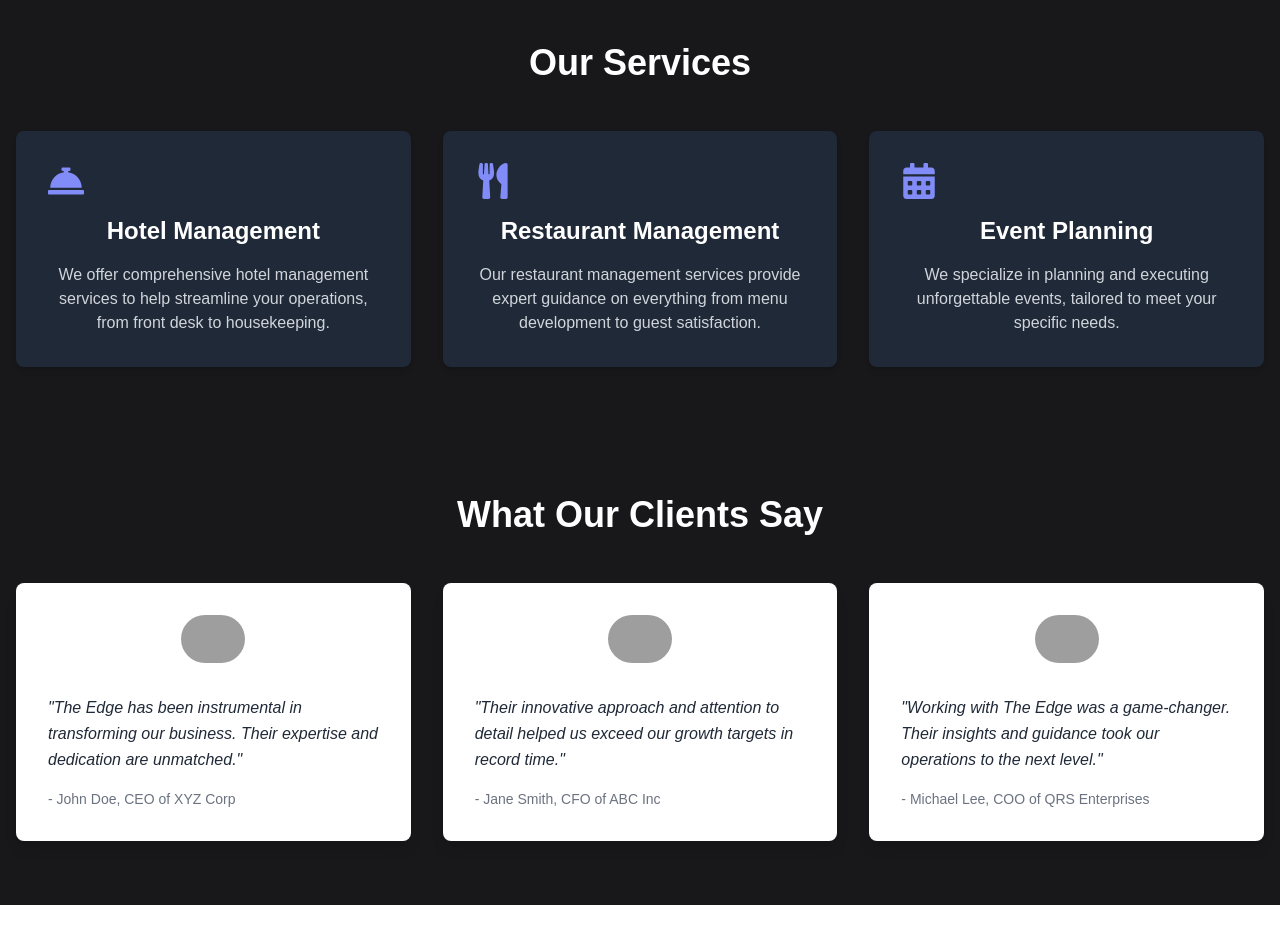
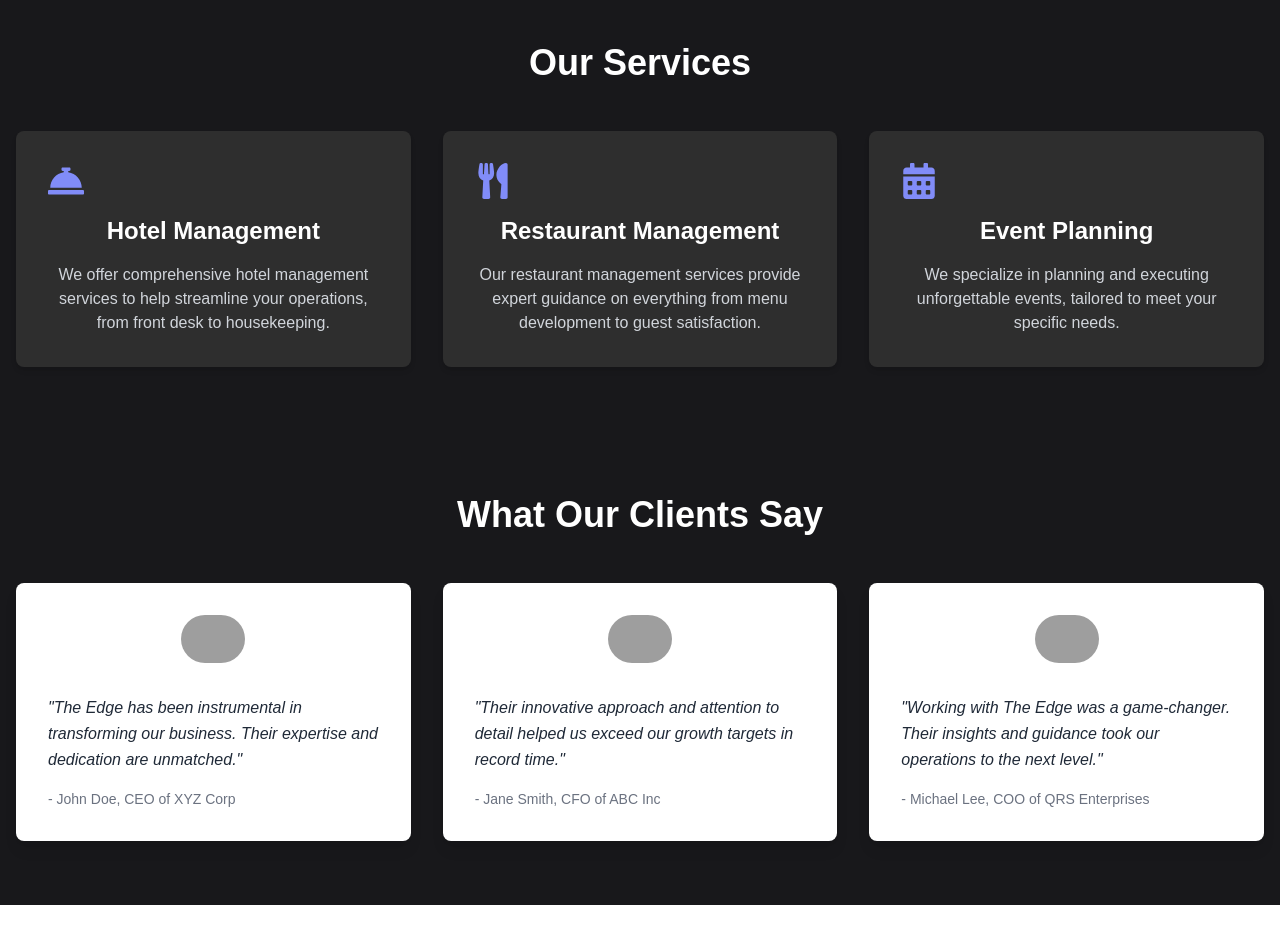
Before and after one commit to mark18cosmic/the-edge, a Next.js app: page / in a window 1280 px wide. Shown: the part 2200-3128 px from the top of the page. Built offline with nearby package versions, Linux system fonts and the light colour scheme; grey boxes are pictures that could not be loaded.

Commit message:
changed up the colors

```diff
--- a/app/components/services.tsx
+++ b/app/components/services.tsx
@@ -65,7 +65,7 @@ const Services = () => {
         <div className="grid grid-cols-1 md:grid-cols-2 lg:grid-cols-3 gap-8">
           {/* Hotel Management */}
           <div
-            className="bg-gray-800 p-8 rounded-lg shadow-md hover:shadow-lg transition-shadow duration-300 transform hover:scale-105"
+            className="bg-[#2e2e2e] p-8 rounded-lg shadow-md hover:shadow-lg transition-shadow duration-300 transform hover:scale-105"
             ref={(el) => { serviceCardsRef.current[0] = el; }}
           >
             <div className="mb-4 text-indigo-400 text-4xl">
@@ -79,7 +79,7 @@ const Services = () => {
 
           {/* Restaurant Management */}
           <div
-            className="bg-gray-800 p-8 rounded-lg shadow-md hover:shadow-lg transition-shadow duration-300 transform hover:scale-105"
+            className="bg-[#2e2e2e] p-8 rounded-lg shadow-md hover:shadow-lg transition-shadow duration-300 transform hover:scale-105"
             ref={(el) => { serviceCardsRef.current[1] = el; }}
           >
             <div className="mb-4 text-indigo-400 text-4xl">
@@ -93,7 +93,7 @@ const Services = () => {
 
           {/* Event Planning */}
           <div
-            className="bg-gray-800 p-8 rounded-lg shadow-md hover:shadow-lg transition-shadow duration-300 transform hover:scale-105"
+            className="bg-[#2e2e2e] p-8 rounded-lg shadow-md hover:shadow-lg transition-shadow duration-300 transform hover:scale-105"
             ref={(el) => { serviceCardsRef.current[2] = el; }}
           >
             <div className="mb-4 text-indigo-400 text-4xl">
```
